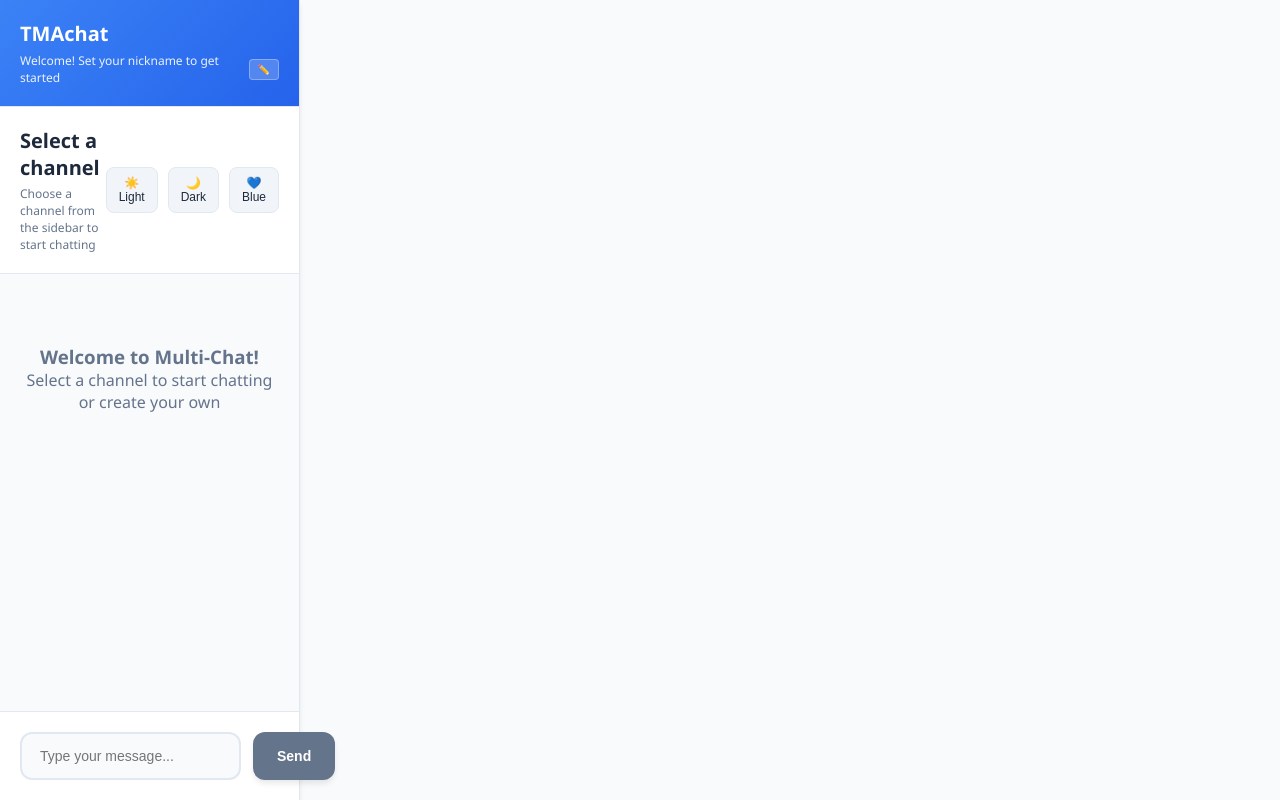
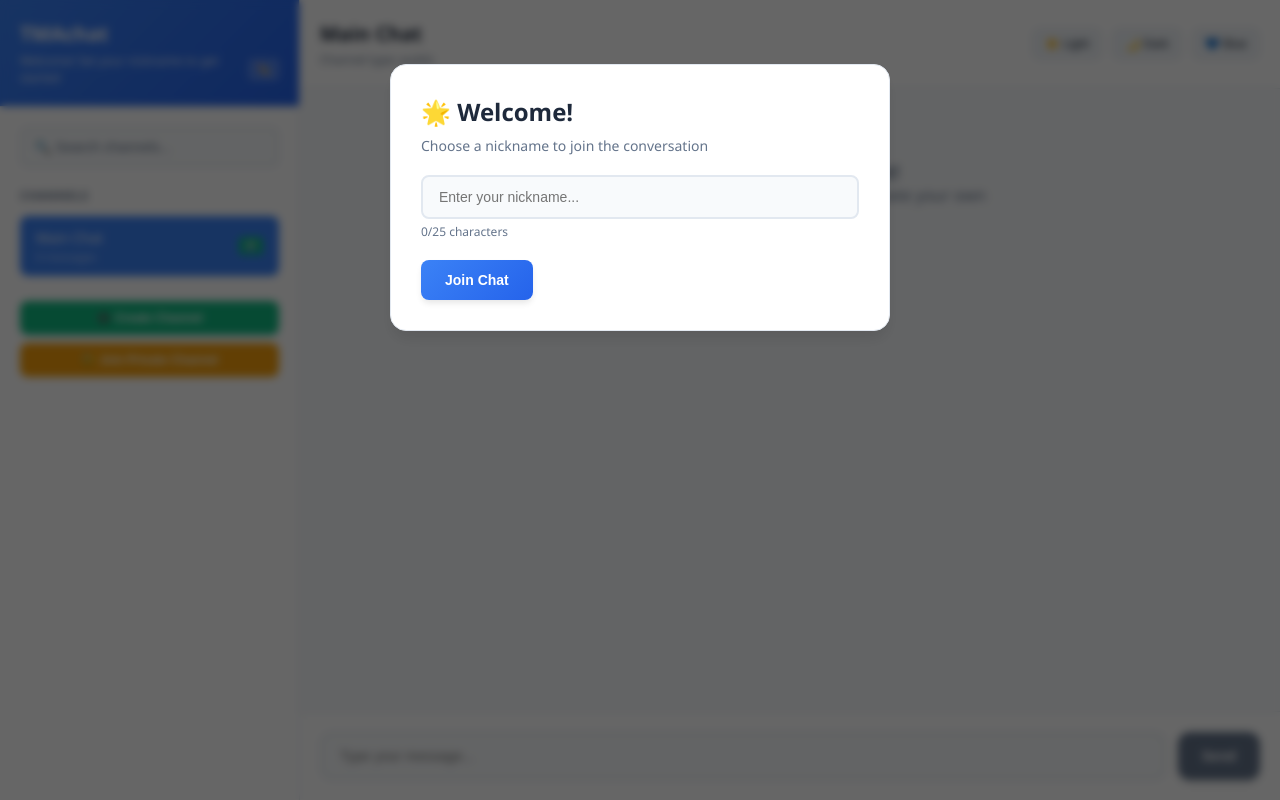
Before and after one commit to bluess1/simplechatbox, a Flask app: page / in a window 1280 px wide. Run offline with Flask 2, Linux system fonts and the light colour scheme; data that the repository does not hold is empty.

Commit message:
Update chat.html

```diff
--- a/flask-main/flask-main/templates/chat.html
+++ b/flask-main/flask-main/templates/chat.html
@@ -707,11 +707,21 @@
         </div>
     </div>
 
-<!-- ... existing modals ... -->
-
     <!-- Join Private Channel Modal -->
     <div id="joinChannelModal" class="modal">
-    <!-- ... existing content ... -->
+        <div class="modal-content">
+            <h2>Join Private Channel</h2>
+            <p>Enter the channel code to join a private channel</p>
+            <div id="joinChannelError" class="error-message" style="display: none;"></div>
+
+            <div class="form-group">
+                <label class="form-label">Channel Code</label>
+                <input type="text" id="channelCodeInput" placeholder="Enter 6-character code..." maxlength="6" />
+            </div>
+
+            <button id="joinChannelBtn" onclick="joinPrivateChannel()">Join Channel</button>
+            <button class="secondary" onclick="closeModal('joinChannelModal')">Cancel</button>
+        </div>
     </div>
 
     <!-- Change Username Modal -->
@@ -733,14 +743,10 @@
         </div>
     </div>
 
-<!-- ... rest of your HTML ... -->
-
     <!-- Main App -->
     <div class="app-container">
         <!-- Sidebar -->
         <div class="sidebar" id="sidebar">
-           <!-- ... existing code ... -->
-
             <div class="sidebar-header">
                 <h1>TMAchat</h1>
                 <div style="display: flex; align-items: center; gap: 10px;">
@@ -758,7 +764,29 @@
                 </div>
             </div>
 
-<!-- ... existing code ... -->
+            <div class="sidebar-content">
+                <!-- Search Bar -->
+                <div class="search-container">
+                    <input type="text" id="channelSearch" class="search-input" placeholder="🔍 Search channels..." />
+                </div>
+
+                <div class="channel-section">
+                    <div class="section-title">Channels</div>
+                    <div id="channelList">
+                        <!-- Channels will be populated here -->
+                    </div>
+                </div>
+
+                <div class="action-buttons">
+                    <button class="action-btn" onclick="openModal('createChannelModal')">
+                        ➕ Create Channel
+                    </button>
+                    <button class="action-btn secondary" onclick="openModal('joinChannelModal')">
+                        🔐 Join Private Channel
+                    </button>
+                </div>
+            </div>
+        </div>
 
         <!-- Main Chat Area -->
         <div class="chat-area">
@@ -789,16 +817,10 @@
     </div>
 
     <script>
-
-        // ... existing code ...
-
         let currentUser = {
             id: localStorage.getItem('chat-user-id') || Math.random().toString(36).substr(2, 9),
             nickname: null
         };
-
-// ... existing code ...
-
         let currentChannel = null;
         let messageInterval = null;
         let lastMessageCount = 0;
@@ -849,7 +871,14 @@
                 }
             });
 
-
+            // Custom code input handler
+            document.getElementById('customCodeInput').addEventListener('input', function(e) {
+                const value = e.target.value.toUpperCase();
+                e.target.value = value;
+                document.getElementById('generatedCode').textContent = value;
+            });
+
+            // Character counter for new username input
             document.getElementById('newUsernameInput').addEventListener('input', function(e) {
                 const counter = document.getElementById('newUsernameCounter');
                 const length = e.target.value.length;
@@ -858,21 +887,6 @@
             });
         });
 
-
-            // Custom code input handler
-            document.getElementById('customCodeInput').addEventListener('input', function(e) {
-                const value = e.target.value.toUpperCase();
-                e.target.value = value;
-                document.getElementById('generatedCode').textContent = value;
-            });
-        });
-
-
-
-
-        // Check if user already has a nickname stored
-        // ... existing code ...
-
         // Check if user already has a nickname stored
         async function checkExistingUser() {
             try {
@@ -885,7 +899,7 @@
                     document.getElementById('userInfo').textContent = `Welcome back ${data.user.nickname}!`;
 
                     // Don't show nickname modal if user already has one
-            closeModal('nicknameModal'); // Now this will work!
+                    closeModal('nicknameModal');
 
                     // Enable message input if we're in a channel
                     if (currentChannel) {
@@ -903,7 +917,6 @@
             }
         }
 
-// ... existing code ...
         // Utility functions
         function generateChannelCode() {
             return Math.random().toString(36).substr(2, 6).toUpperCase();
@@ -982,8 +995,6 @@
         }
 
         // Nickname functions
-// ... existing code ...
-
         async function setNickname() {
             const nickname = document.getElementById('nicknameInput').value.trim();
 
@@ -1032,7 +1043,72 @@
             }
         }
 
-// ... existing code ...
+        // Function to open change username modal
+        function openChangeUsernameModal() {
+            // Pre-fill current username
+            document.getElementById('newUsernameInput').value = currentUser.nickname || '';
+
+            // Update character counter
+            const counter = document.getElementById('newUsernameCounter');
+            const length = currentUser.nickname ? currentUser.nickname.length : 0;
+            counter.textContent = `${length}/25 characters`;
+            counter.className = length > 20 ? 'char-counter warning' : 'char-counter';
+
+            openModal('changeUsernameModal');
+        }
+
+        // Function to change username
+        async function changeUsername() {
+            const newUsername = document.getElementById('newUsernameInput').value.trim();
+
+            if (!newUsername) {
+                showError('changeUsernameError', 'Please enter a new nickname');
+                return;
+            }
+
+            if (newUsername === currentUser.nickname) {
+                showError('changeUsernameError', 'That\'s already your current nickname');
+                return;
+            }
+
+            try {
+                const response = await fetch('/set_nickname', {
+                    method: 'POST',
+                    headers: {
+                        'Content-Type': 'application/json',
+                    },
+                    body: JSON.stringify({
+                        userId: currentUser.id,
+                        nickname: newUsername
+                    })
+                });
+
+                const data = await response.json();
+
+                if (data.error) {
+                    showError('changeUsernameError', data.error);
+                    return;
+                }
+
+                // Update the user's nickname
+                currentUser.nickname = data.nickname;
+
+                // Update the display
+                document.getElementById('userInfo').textContent = `Welcome ${data.nickname}!`;
+
+                // Show success message
+                showSuccess('changeUsernameSuccess', 'Username changed successfully!');
+
+                // Close modal after a short delay
+                setTimeout(() => {
+                    closeModal('changeUsernameModal');
+                }, 1500);
+
+            } catch (error) {
+                console.error('Error changing username:', error);
+                showError('changeUsernameError', 'Failed to change username. Please try again.');
+            }
+        }
 
         // Channel functions
         async function loadChannels() {
@@ -1491,7 +1567,7 @@
                 font-size: 14px;
                 box-shadow: var(--shadow-lg);
             `;
-            notification.textContent = '�� Admin panel opened';
+            notification.textContent = ' Admin panel opened';
             document.body.appendChild(notification);
 
             // Remove notification after 3 seconds
@@ -1500,82 +1576,6 @@
             }, 3000);
         }
 
-                // ... existing code ...
-
-        // Function to open change username modal
-        function openChangeUsernameModal() {
-            // Pre-fill current username
-            document.getElementById('newUsernameInput').value = currentUser.nickname || '';
-
-            // Update character counter
-            const counter = document.getElementById('newUsernameCounter');
-            const length = currentUser.nickname ? currentUser.nickname.length : 0;
-            counter.textContent = `${length}/25 characters`;
-            counter.className = length > 20 ? 'char-counter warning' : 'char-counter';
-
-            openModal('changeUsernameModal');
-        }
-
-        // Function to change username
-        async function changeUsername() {
-            const newUsername = document.getElementById('newUsernameInput').value.trim();
-
-            if (!newUsername) {
-                showError('changeUsernameError', 'Please enter a new nickname');
-                return;
-            }
-
-            if (newUsername === currentUser.nickname) {
-                showError('changeUsernameError', 'That\'s already your current nickname');
-                return;
-            }
-
-            try {
-                const response = await fetch('/set_nickname', {
-                    method: 'POST',
-                    headers: {
-                        'Content-Type': 'application/json',
-                    },
-                    body: JSON.stringify({
-                        userId: currentUser.id,
-                        nickname: newUsername
-                    })
-                });
-
-                const data = await response.json();
-
-                if (data.error) {
-                    showError('changeUsernameError', data.error);
-                    return;
-                }
-
-                // Update the user's nickname
-                currentUser.nickname = data.nickname;
-
-                // Update the display
-                document.getElementById('userInfo').textContent = `Welcome ${data.nickname}!`;
-
-                // Show success message
-                showSuccess('changeUsernameSuccess', 'Username changed successfully!');
-
-                // Close modal after a short delay
-                setTimeout(() => {
-                    closeModal('changeUsernameModal');
-                }, 1500);
-
-            } catch (error) {
-                console.error('Error changing username:', error);
-                showError('changeUsernameError', 'Failed to change username. Please try again.');
-            }
-        }
-
     </script>
 </body>
 </html>
-
-
-
-
-    </script>
-</body>
-</html>
```
Lines whose indentation alone changed are shown as unchanged.
